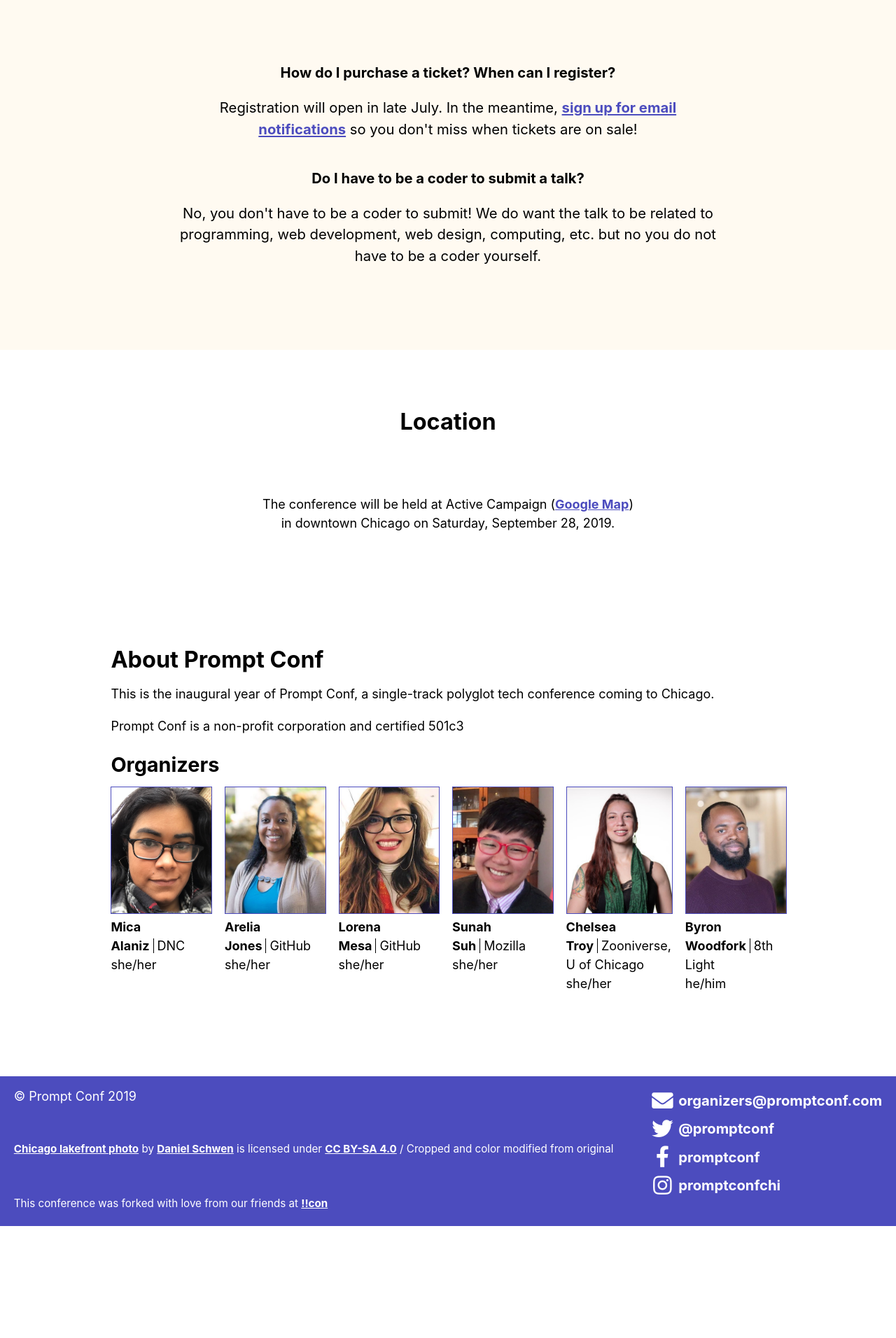
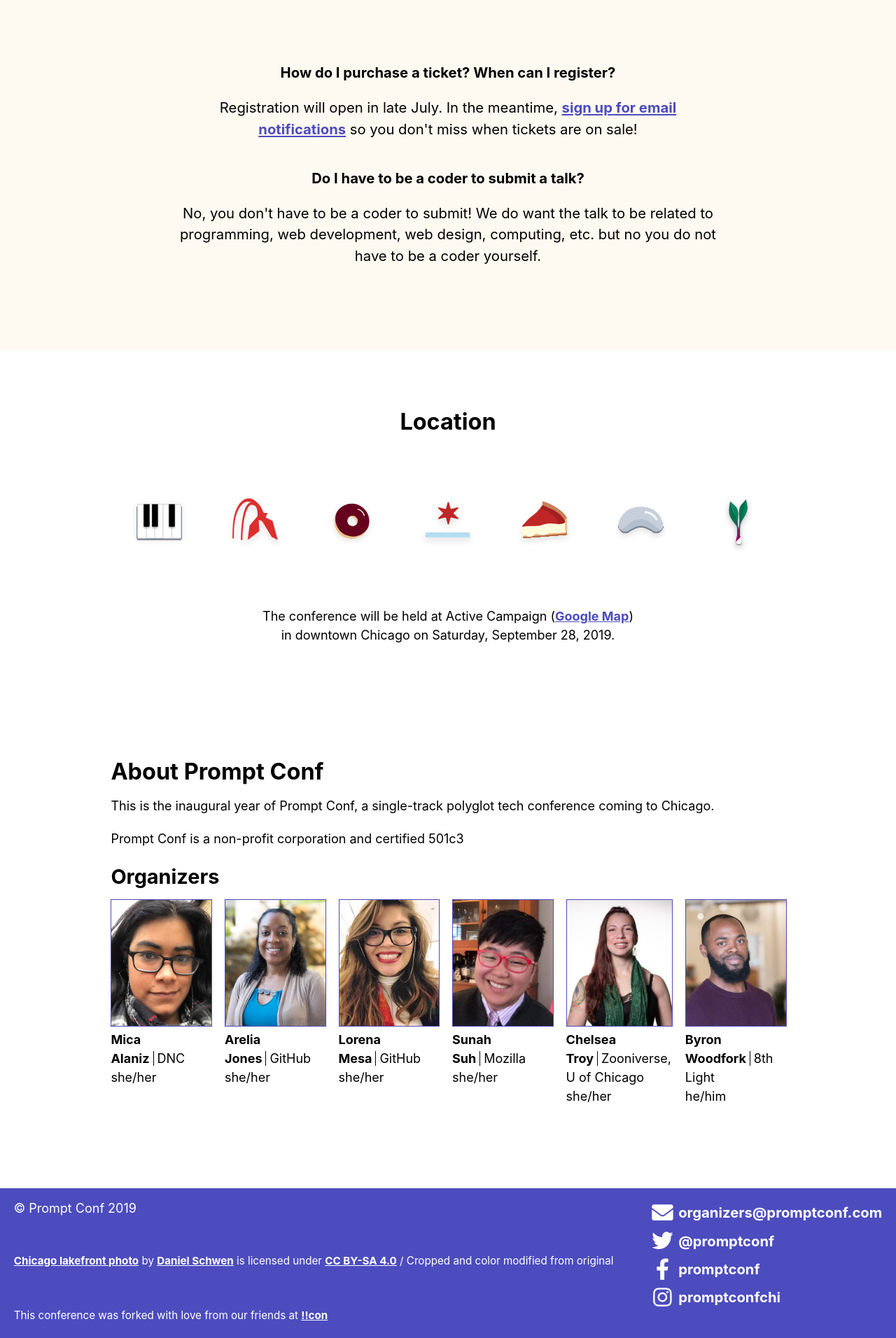
Before and after one commit to promptconf/promptconf.github.io, a Jekyll site: the page built from index.html, in a window 1280 px wide. Shown: the part 2478-4390 px from the top of the page at 70% size. Built offline with Jekyll 4.4.1, drawn with Linux system fonts in a browser that asks for light colours; nearby versions of some CDN libraries; some web fonts are replaced; comment, search, counter and statistics services are not loaded; before the commit the page ends 4230 px from its top, so only the background shows below that.

Commit message:
style chicons

```diff
--- a/_includes/home/location.html
+++ b/_includes/home/location.html
@@ -1,6 +1,14 @@
 <h2>Location</h2>
 
-<div class="loc__chicons"></div>
+<div class="loc__chicons">
+    <div class="loc__chicon loc__chicon--music"></div>
+    <div class="loc__chicon loc__chicon--flamingo"></div>
+    <div class="loc__chicon loc__chicon--donut"></div>
+    <div class="loc__chicon loc__chicon--flag"></div>
+    <div class="loc__chicon loc__chicon--pizza"></div>
+    <div class="loc__chicon loc__chicon--bean"></div>
+    <div class="loc__chicon loc__chicon--ramps"></div>
+</div>
 
 <div class="loc__photo-map-banner"></div>
 
--- a/assets/_sass/main.scss
+++ b/assets/_sass/main.scss
@@ -499,6 +499,49 @@ $photo-banner-breakpoint: 47rem;
     margin: auto;
 }
 
+.loc__chicons {
+    display: flex;
+    justify-content: space-around;
+    margin-bottom: $space-xlarge;
+}
+
+.loc__chicon {
+    width: 4.5rem;
+    height: 4.5rem;
+    background-size: contain;
+    background-repeat: no-repeat;
+    background-position: center;
+}
+
+.loc__chicon--music {
+    background-image: url(../images/chicons/music.svg);
+}
+
+.loc__chicon--flamingo {
+    background-image: url(../images/chicons/flamingo.svg);
+}
+
+.loc__chicon--donut {
+    background-image: url(../images/chicons/donut.svg);
+}
+
+.loc__chicon--flag {
+    background-image: url(../images/chicons/flag.svg);
+}
+
+.loc__chicon--pizza {
+    background-image: url(../images/chicons/pizza.svg);
+}
+
+.loc__chicon--bean {
+    background-image: url(../images/chicons/bean.svg);
+}
+
+.loc__chicon--ramps {
+    background-image: url(../images/chicons/ramps.svg);
+}
+
+
 .footer {
     display: grid;
     grid-template-columns: auto max-content;
```
Also changed, not shown: assets/images/chicons/bean.svg, assets/images/chicons/flamingo.svg.
